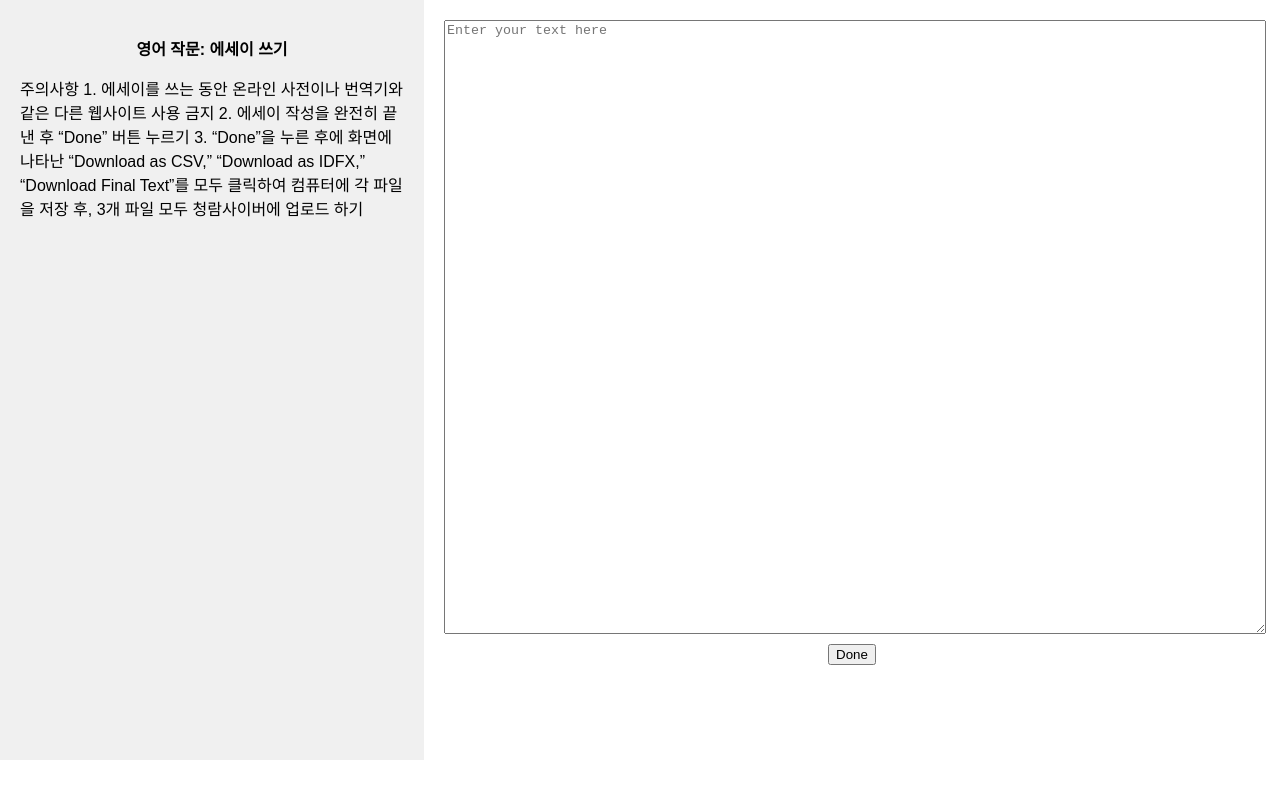
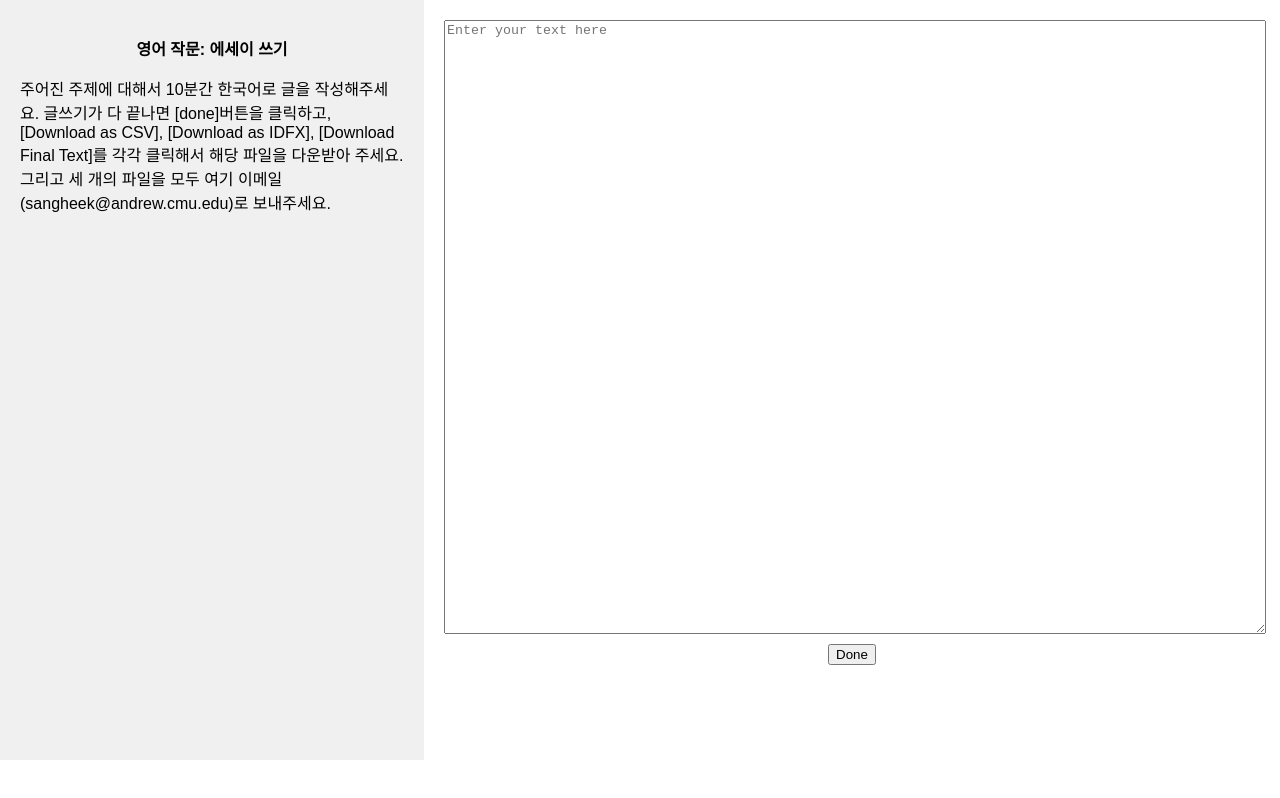
Before and after one commit to terryyutian/keylogging-demo-webpage, a React (Vite) app: page / in a window 1280 px wide. Built offline with nearby package versions, Linux system fonts and the light colour scheme.

Commit message:
instruction changes

```diff
--- a/src/App.jsx
+++ b/src/App.jsx
@@ -30,10 +30,7 @@ const ExampleApp = () => {
           <strong>영어 작문: 에세이 쓰기</strong>
         </p>
         <p>
-    주의사항
-    1. 에세이를 쓰는 동안 온라인 사전이나 번역기와 같은 다른 웹사이트 사용 금지
-    2. 에세이 작성을 완전히 끝낸 후 “Done” 버튼 누르기
-    3. “Done”을 누른 후에 화면에 나타난 “Download as CSV,” “Download as IDFX,” “Download Final Text”를 모두 클릭하여 컴퓨터에 각  파일을 저장 후, 3개 파일 모두 청람사이버에 업로드 하기
+        주어진 주제에 대해서 10분간 한국어로 글을 작성해주세요. 글쓰기가 다 끝나면 [done]버튼을 클릭하고, [Download as CSV], [Download as IDFX], [Download Final Text]를 각각 클릭해서 해당 파일을 다운받아 주세요. 그리고 세 개의 파일을 모두 여기 이메일(sangheek@andrew.cmu.edu)로 보내주세요.
         </p>
 
       </div>
```
